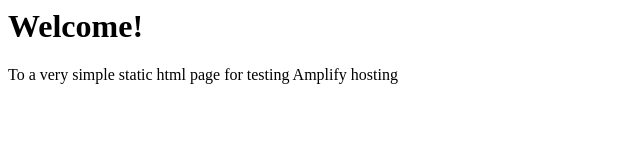
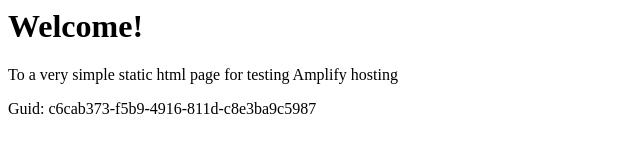
Before and after one commit to aws-aemilia-mxp/Github-PR-Commit-Integration-Test-DoNotTouch-Gith-OKSLNVO2-v1-prod-eu-south-1, a website: page src/index.html in a window 1280 px wide. Shown: the whole page, without its empty margins (0-640 px from the left). Drawn offline with Linux system fonts and the light colour scheme.

Commit message:
commit from integ tests

```diff
--- a/src/index.html
+++ b/src/index.html
@@ -1,3 +1,5 @@
+
+
 <html lang="en">
 
 <head>
@@ -10,6 +12,6 @@
 <body>
     <h1>Welcome!</h1>
     <p>To a very simple static html page for testing Amplify hosting</p>
-</body>
+    <p>Guid: c6cab373-f5b9-4916-811d-c8e3ba9c5987</p></body>
 
 </html>
```
